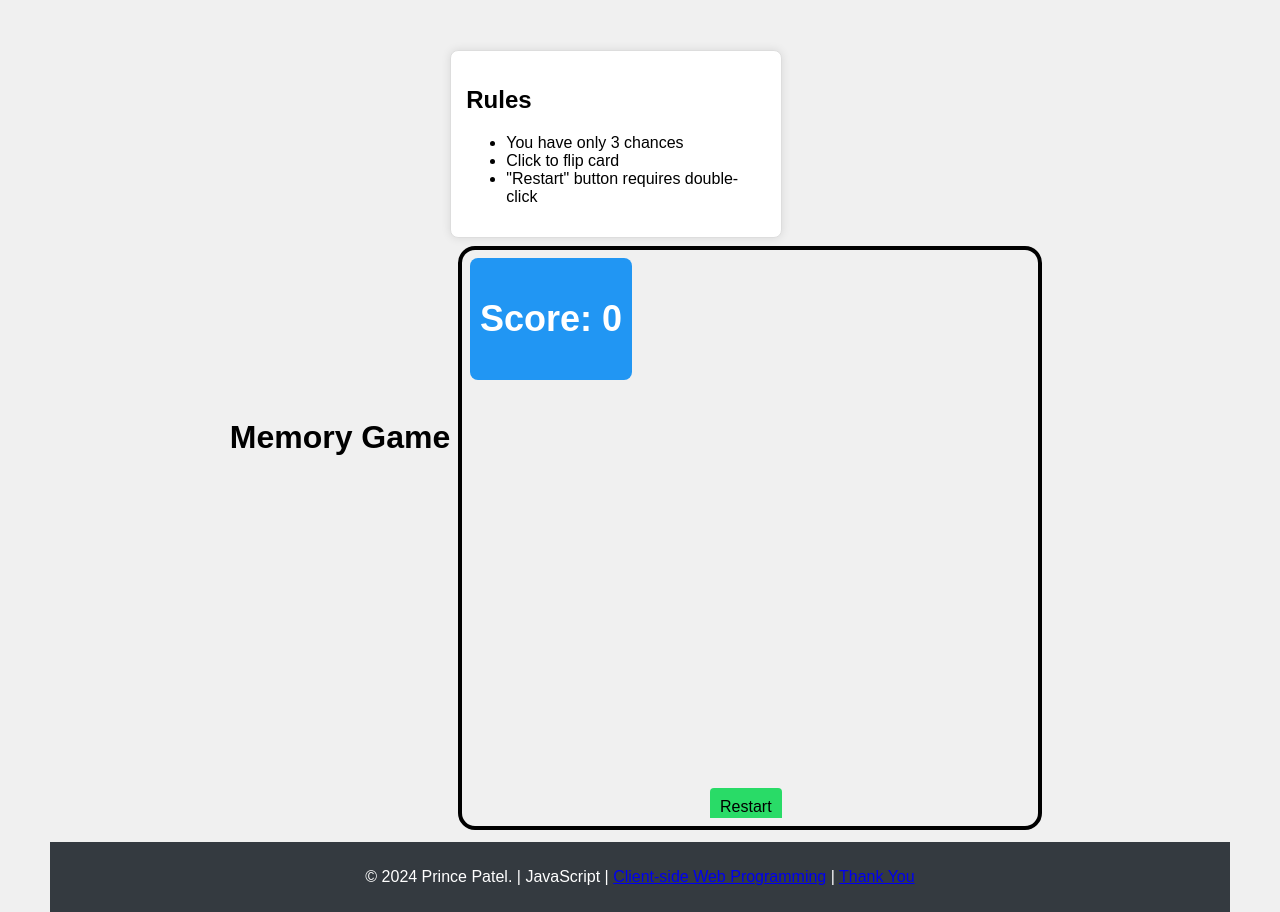
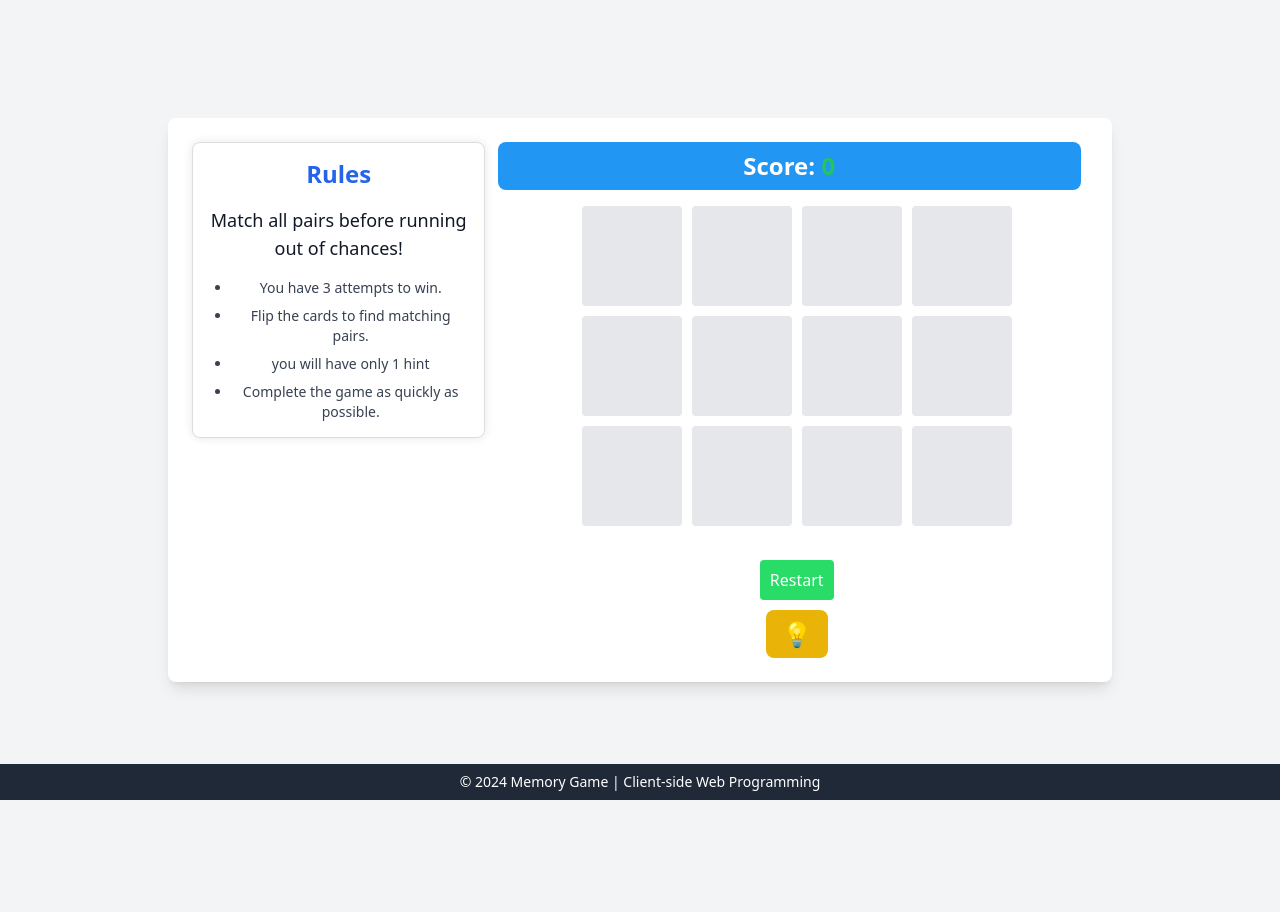
Before and after one commit to JoyBoy0005/flipgame, a plain HTML site: page Index.html in a window 1280 px wide. After the commit the page ends 800 px from the top, so only its background shows below. Drawn offline with nearby package versions, Linux system fonts and the light colour scheme; files that its build step writes are made by us from their sources.

Commit message:
Add Tailwind Css

```diff
--- a/Index.html
+++ b/Index.html
@@ -1,48 +1,66 @@
-<!DOCTYPE html>
+<!--
+@author Prince Patel
+-->
+ <!DOCTYPE html>
 <html lang="en">
+
 <head>
     <meta charset="UTF-8">
     <meta name="viewport" content="width=device-width, initial-scale=1.0">
-    <title>Assignment 4 - Svg Game</title>
-    <!-- @Author - Princekumar Patel -->
-    <link rel="stylesheet" href="style/style.css">
+    <title>Memory Game</title>
+    <!-- Tailwind CSS CDN -->
+    <script src="https://cdn.tailwindcss.com"></script>
+    <link rel="stylesheet" href="style.css">
+    <script src="a4.js"></script>
 </head>
-<body>
-    <h1>Memory Game</h1>
-    <div id="box">
-        <div id="rule-box">
-            <!-- write down the notes that instruct how to play -->
-            <h2>Rules</h2>
-            <ul>
-                <li>You have only 3 chances</li>
-                <li>Click to flip card</li>
-                <li>"Restart" button requires double-click</li>
+
+<body class="bg-gray-100 font-sans text-gray-900 flex justify-center items-center min-h-screen overflow-hidden">
+
+    <div id="box" class="flex flex-col lg:flex-row justify-between items-start lg:w-[80%] w-[90%] max-w-6xl bg-white p-6 rounded-lg shadow-lg">
+        <!-- Rules Section -->
+        <div id="rule-box" class="w-full lg:w-1/3 mb-6 lg:mb-0 p-6 bg-white rounded-lg shadow-md text-center">
+            <h2 class="text-2xl font-semibold text-blue-600 mb-4">Rules</h2>
+            <p class="text-lg mb-4">Match all pairs before running out of chances!</p>
+            <ul class="list-disc pl-6 space-y-2 text-gray-700 text-sm">
+                <li>You have 3 attempts to win.</li>
+                <li>Flip the cards to find matching pairs.</li>
+                <li>you will have only 1 hint </li>
+                <li>Complete the game as quickly as possible.</li>
             </ul>
         </div>
-        <!-- transparent svg screen  box-->
-        <svg id="game-box" width="600" height="600">
-            <rect x="10" y="10" width="580" height="580" fill="none" stroke="black" stroke-width="4" rx="15" ry="15">
-                <animate attributeName="stroke" values="black; red; blue; black" dur="5s" repeatCount="indefinite"/>
-            </rect>
-            <foreignObject x="20" y="20" width="560" height="500">
-                <div xmlns="http://www.w3.org/1999/xhtml" id="game-content">
-                    <div id="winner-banner" style="display: none;">Congratulations, You Win!</div>
-                    <div id="score-board">
-                        <h2>Score: <span id="score">0</span></h2>
-                    </div>
-                    <div id="game-board"></div>
-                </div>
-            </foreignObject>
-            <foreignObject x="250" y="540" width="100" height="40">
-                <div xmlns="http://www.w3.org/1999/xhtml">
-                    <button id="restart-button">Restart</button>
-                </div>
-            </foreignObject>
-        </svg>
+
+        <!-- Game Area -->
+        <div id="game-area" class="w-full lg:w-2/3 flex flex-col items-center justify-start">
+            <div id="score-board" class="font-semibold text-white bg-blue-500 py-2 px-6 mb-4 rounded-lg text-xl w-full text-center">
+                Score: <span id="score" class="text-green-500">0</span>
+            </div>
+            <div id="game-board" class="grid grid-cols-4 gap-4 mb-6 lg:max-w-[600px] w-full">
+                <!-- Game cards will be inserted here dynamically -->
+            </div>
+
+            <button id="restart-button" class="bg-green-500 hover:bg-green-600 text-white py-2 px-6 rounded-lg transition duration-300 text-sm">
+                Restart
+            </button>
+            <button id="hint-button" class="bg-yellow-500 hover:bg-yellow-600 text-white py-2 px-4 rounded-lg text-2xl flex items-center justify-center">
+                💡
+            </button>
+
+            <div id="winner-banner" class="hidden fixed top-1/2 left-1/2 transform -translate-x-1/2 -translate-y-1/2 bg-green-500 text-white py-3 px-6 rounded-lg text-lg">
+                Congratulations, You Win!
+            </div>
+            <div id="game-over-banner" class="hidden fixed top-1/2 left-1/2 transform -translate-x-1/2 -translate-y-1/2 bg-red-600 text-white py-4 px-8 rounded-lg text-center shadow-lg z-10">
+                <p class="text-xl font-bold">Game Over!</p>
+                <button id="restart-game-over" class="bg-white text-red-600 font-semibold mt-4 py-2 px-4 rounded-lg hover:bg-gray-100">
+                    Restart
+                </button>
+            </div>
+
+        </div>
     </div>
-    <footer>
-        <p>&copy; 2024 Prince Patel. | JavaScript | <a href="#Client-side">Client-side Web Programming</a> | <a href="#Greet">Thank You</a></p>
+
+    <footer class="text-sm text-center text-white bg-gray-800 py-2 w-full absolute bottom-0">
+        <!-- @Author - Princekumar Patel -->
+        &copy; 2024 Memory Game | Client-side Web Programming
     </footer>
-    <script src="a4.js"></script>
 </body>
 </html>
```
